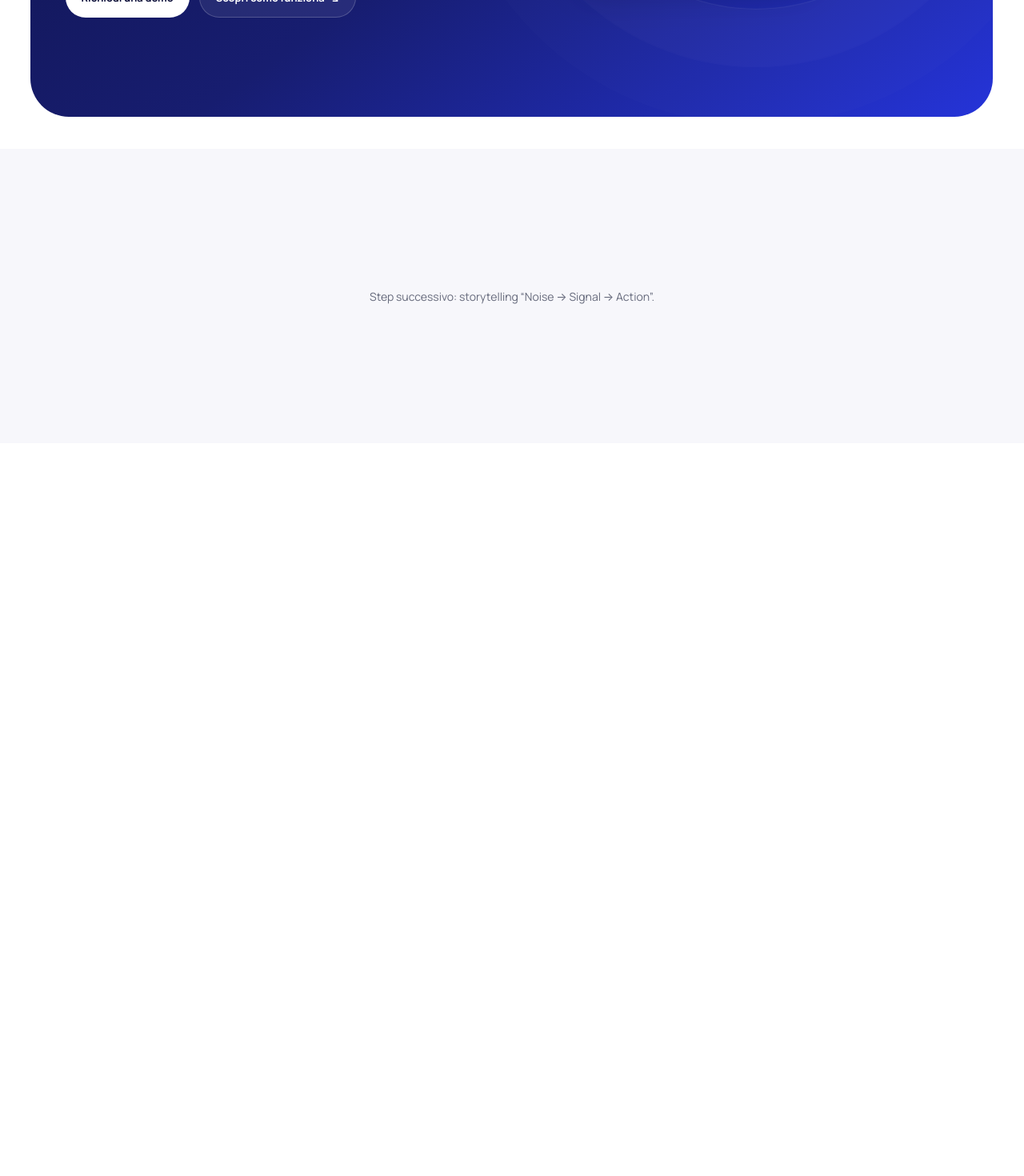
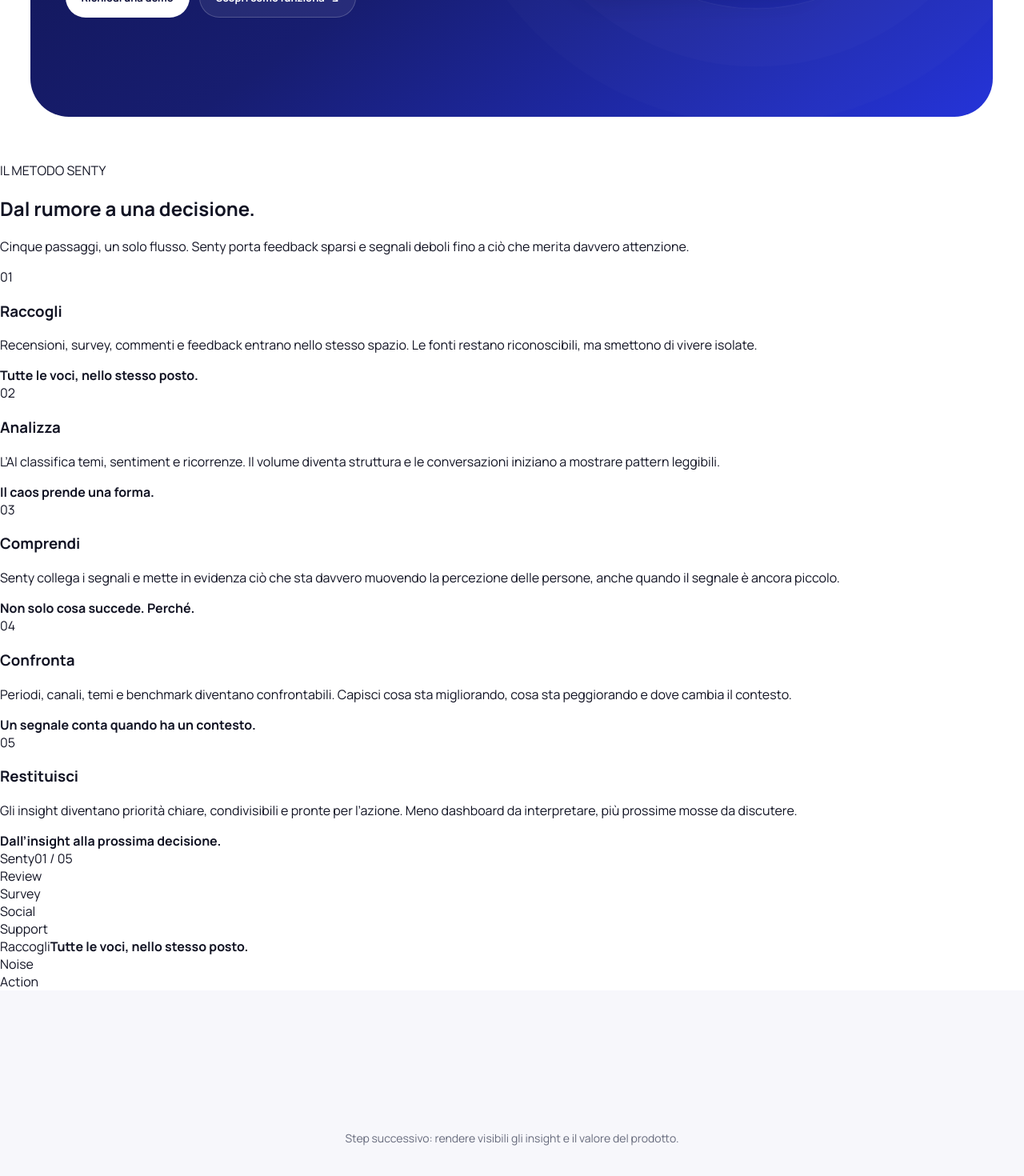
Before and after one commit to werhealthy/provapersabri, a React (Vite) app: page / in a window 1280 px wide. Shown: the part 692-2162 px from the top of the page at 80% size. Before the commit the page ends 1246 px from the top, so only its background shows below. Built offline with nearby package versions, Linux system fonts and the light colour scheme.

Commit message:
feat: replace placeholder with MethodStory

```diff
--- a/src/App.tsx
+++ b/src/App.tsx
@@ -1,4 +1,5 @@
 import { HeroVisual } from './components/HeroVisual'
+import { MethodStory } from './components/MethodStory'
 import { siteContent } from './content/site'
 
 export default function App() {
@@ -47,8 +48,10 @@
         </div>
       </section>
 
-      <section className="placeholder-section" id="metodo" aria-label="Prossimo step">
-        <p>Step successivo: storytelling “Noise → Signal → Action”.</p>
+      <MethodStory />
+
+      <section className="placeholder-section" id="insight" aria-label="Prossimo step">
+        <p>Step successivo: rendere visibili gli insight e il valore del prodotto.</p>
       </section>
     </main>
   )
```
